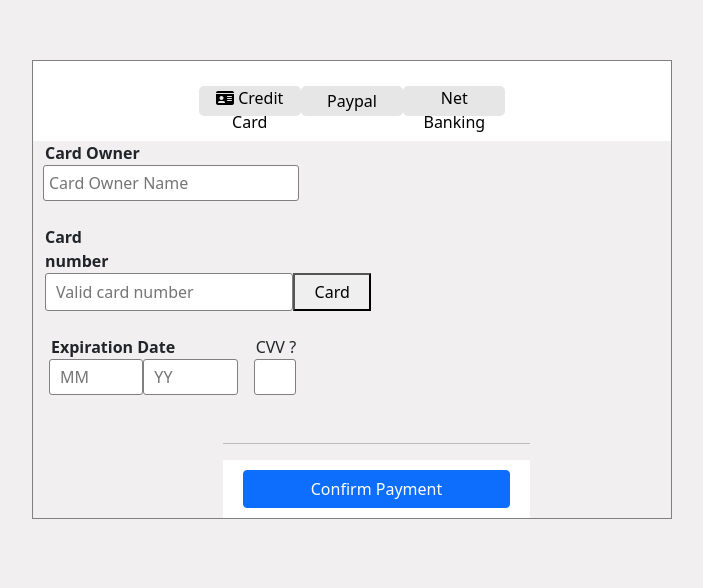
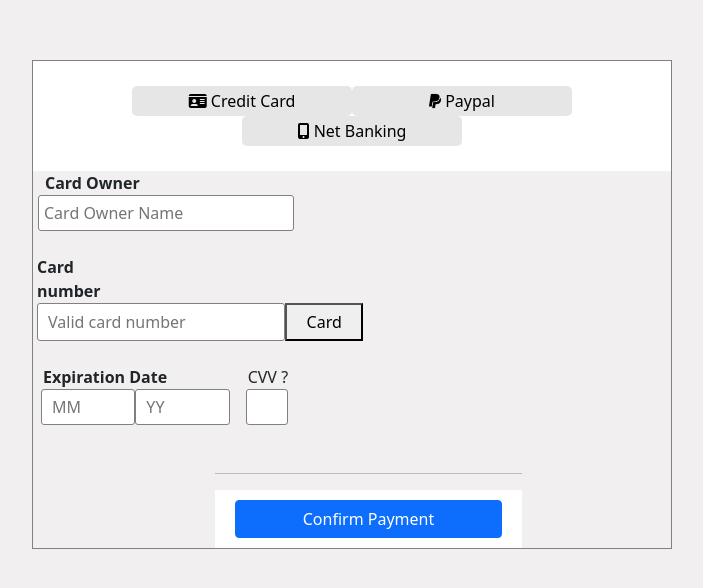
Before and after one commit to Tunar10/formform, a plain HTML site: page formform.htm in a window 1280 px wide. Shown: the part 140-728 px from the top of the page, without its empty margins (288-991 px from the left). Drawn offline with nearby package versions, Linux system fonts and the light colour scheme.

Commit message:
perviy  commit

```diff
--- a/formform.htm
+++ b/formform.htm
@@ -8,7 +8,7 @@
     <title>form</title>
     <link href="https://cdn.jsdelivr.net/npm/bootstrap@5.1.3/dist/css/bootstrap.min.css" rel="stylesheet"
         integrity="sha384-1BmE4kWBq78iYhFldvKuhfTAU6auU8tT94WrHftjDbrCEXSU1oBoqyl2QvZ6jIW3" crossorigin="anonymous">
-    <script src="https://kit.fontawesome.com/bbd6824638.js" crossorigin="anonymous"></script>
+        <script src="https://kit.fontawesome.com/9850ba6cac.js" crossorigin="anonymous"></script>
     <link rel="stylesheet" href="formform.css">
 </head>
 
@@ -18,8 +18,8 @@
             <div class="row r1" style="justify-content: center; padding-top: 25px;margin-left: 0px; padding-bottom: 25px; background-color: white;">
                 <button type="submit" class="col-2"><i class="fa-solid fa-id-card"></i> Credit
                     Card</button>
-                <button type="submit" class="col-2">Paypal</button>
-                <button type="submit" class="col-2">Net Banking</button>
+                <button type="submit" class="col-2"><i class="fa-brands fa-paypal"></i> Paypal</button>
+                <button type="submit" class="col-2"><i class="fa-solid fa-mobile-screen-button"></i> Net Banking</button>
             </div>
             <div>
                 <div class="row r2 col-5">
--- a/formform.scss
+++ b/formform.scss
@@ -17,13 +17,15 @@ body {
         background-color: rgb(241, 239, 239);
 
         input{
-            padding: 5px;
+            padding: 5px 1px;
             border-radius: 3px;
             border: 1px solid grey;
+            padding: 5px;
         }
         .row {
             .r1 {
                 button {
+                    width: 220px;
                     border-radius: 5px;
                     height: 30px;
                     border: none;
@@ -37,6 +39,8 @@ body {
                 }
             }
             .r2{
+                justify-content: center;
+                align-items: center;
                 border: none;
                 input{
                     border: grey 1px solid;
@@ -46,6 +50,7 @@ body {
                 }
             }
             .r3{
+                margin-left: -20px;
                 display: block;
                 input{
                     padding-left: 10px;
```
Also changed, not shown: formform.css, 1 other file.
